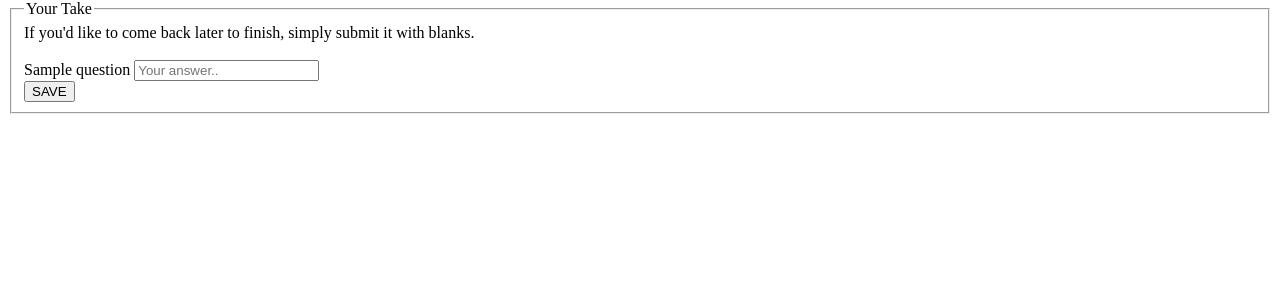
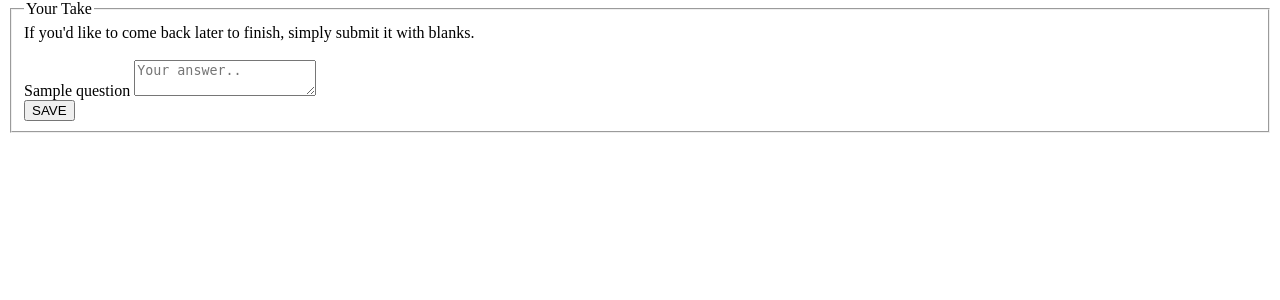
Before and after one commit to Nomeos/Looper, a PHP site: the page made by resources/views/fulfillment/create.php in a window 1280 px wide. Shown: the part 110-410 px from the top of the page. Run offline with PHP 8.4, Linux system fonts and the light colour scheme; the template is opened without the code that fills it: most values are stand-ins (such as "Sample title", 1, 10 or a date in 2020).

Commit message:
Display fulfillment input depending on the question's type

```diff
--- a/resources/views/fulfillment/create.php
+++ b/resources/views/fulfillment/create.php
@@ -1,16 +1,23 @@
 <div id="new_quiz_parent" class="pure-g">
-    <form class="pure-u-3-5 pure-form pure-form-stacked" action="/quiz/<?= $data["body"]["quiz"]->id?>/fullfilment" method="post">
+    <form class="pure-u-3-5 pure-form pure-form-stacked" action="/quiz/<?= $data["body"]["quiz"]->id ?>/fullfilment"
+          method="post">
         <fieldset>
             <legend>Your Take</legend>
             <div>If you'd like to come back later to finish, simply submit it with blanks.</div>
             <br>
             <?php foreach ($questions as $question): ?>
                 <label for="quiz_title"><?= $question->label ?></label>
-                <input name="<?= $question->id ?>" type="text" id="quiz_title" class="pure-u-1-1" required
-                       placeholder="Your answer.."/>
-            <br>
+                <?php if ($question->type()->label === "Single line text"): ?>
+                    <input name="<?= $question->id ?>" type="text" class="pure-u-1-1"
+                           placeholder="Your answer.."/>
+                    <br>
+                <?php else: ?>
+                    <textarea name="<?= $question->id ?>" class="pure-u-1-1"
+                              placeholder="Your answer.."></textarea>
+                    <br>
+                <?php endif; ?>
             <?php endforeach; ?>
-            <button type="submit" class="pure-u-2-5 pure-button pure-button-primary">SAVE</button>
+            <button type="submit" class="pure-u-1-1 pure-button pure-button-primary">SAVE</button>
         </fieldset>
     </form>
 </div>
```
